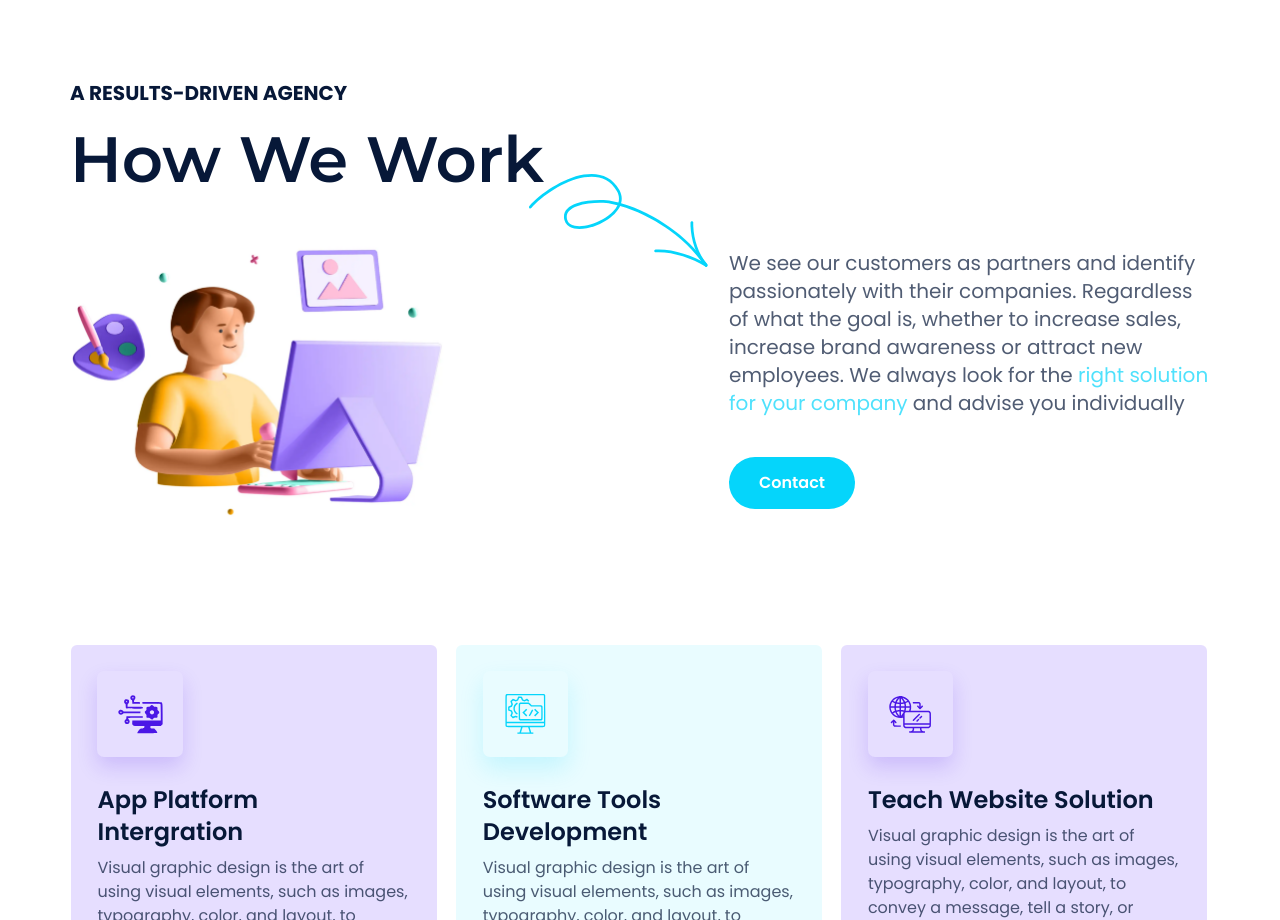
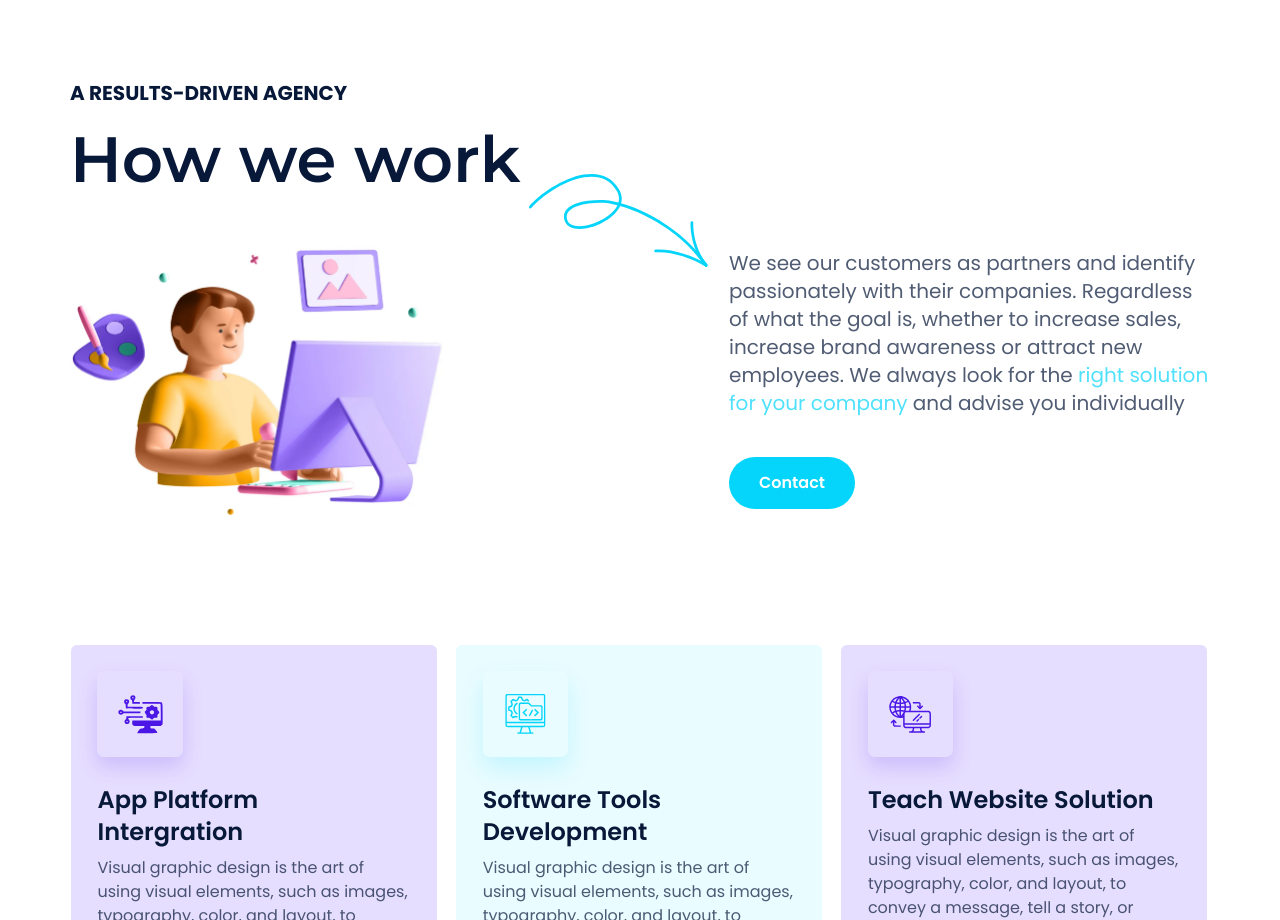
Before and after one commit to mayankpcp7/FoxVision, a React (Create React App) app: page / in a window 1280 px wide. Shown: the part 4600-5520 px from the top of the page. Built offline with nearby package versions, Linux system fonts and the light colour scheme.

Commit message:
change in how we work heading

```diff
--- a/src/components/common/HowWeWork.jsx
+++ b/src/components/common/HowWeWork.jsx
@@ -21,7 +21,7 @@ const HowWeWork = () => {
             />
             <BlueHeading
               headingText="How we work"
-              className="mb-[26.95px] !leading-xl"
+              className="mb-[26.95px] !leading-xl normal-case"
             />
             <img
               width={378}
```
